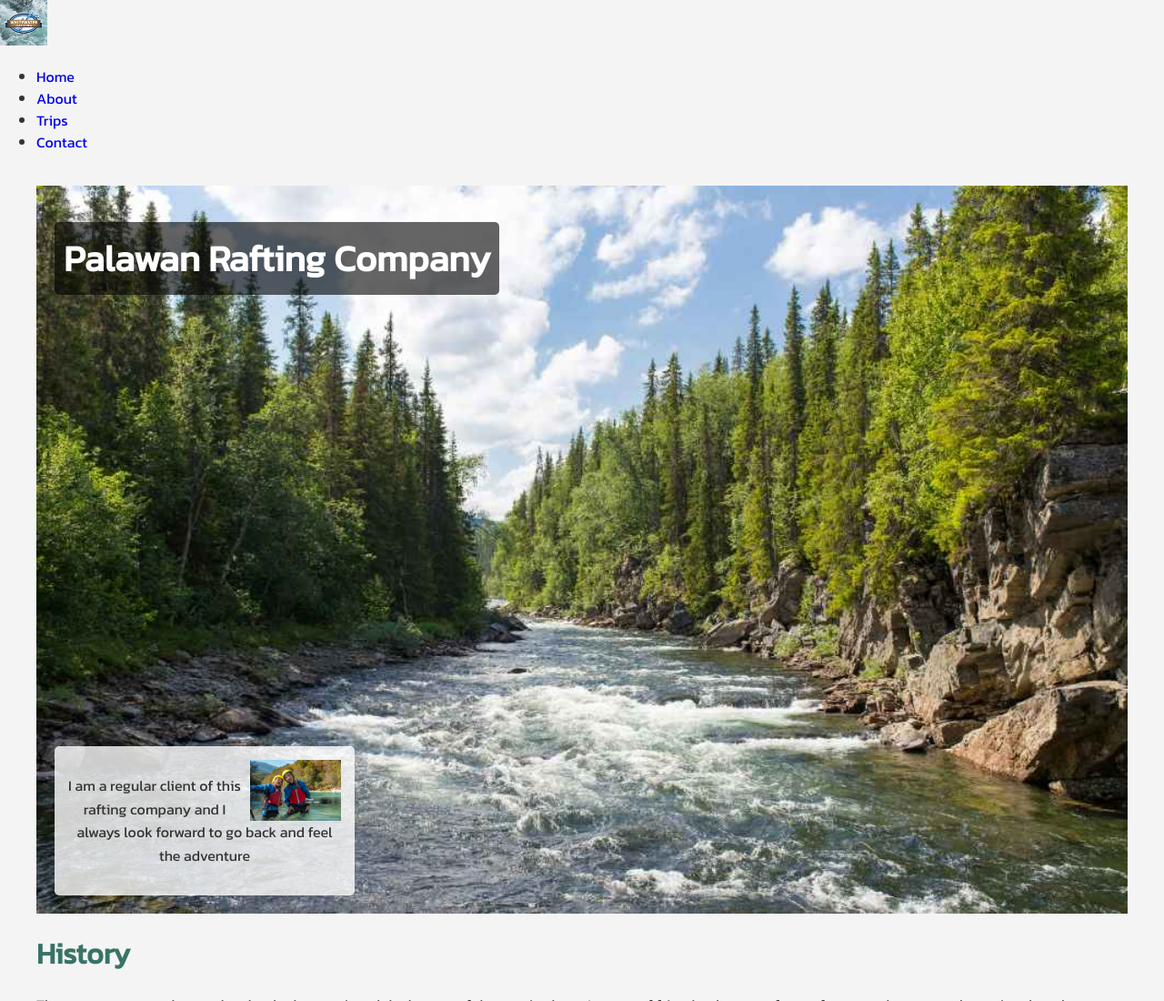
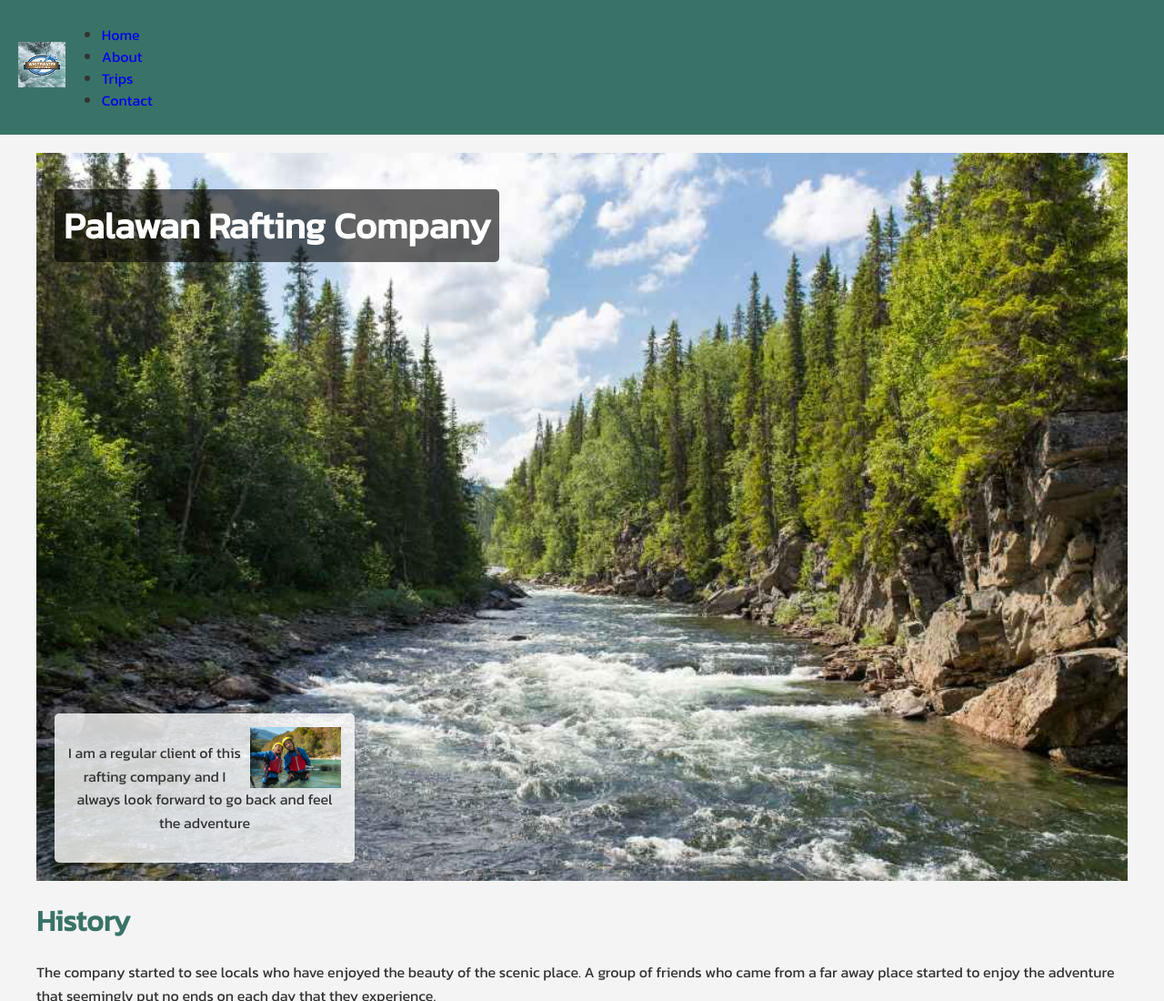
Before and after one commit to reyulking/wdd130, a plain HTML site: page wwr/about.html in a window 1280 px wide. Shown: the top 1100 px of the page at 91% size. Drawn offline with Linux system fonts and the light colour scheme.

Commit message:
header grid change

```diff
--- a/wwr/about.html
+++ b/wwr/about.html
@@ -12,7 +12,7 @@
     <link rel="stylesheet" href="styles/rafting.css">
 </head>
 <body>
-    <header>
+    <header class="header-grid">
         <div class='logo-box'>
             <img src='images/wwr.png'
             alt='logo'>
```
